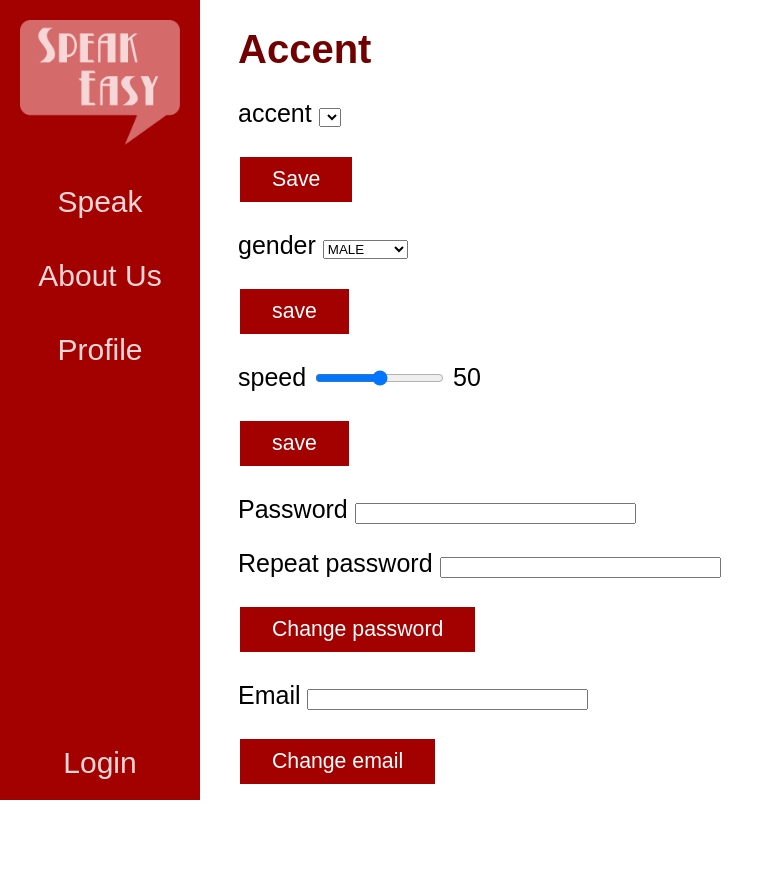
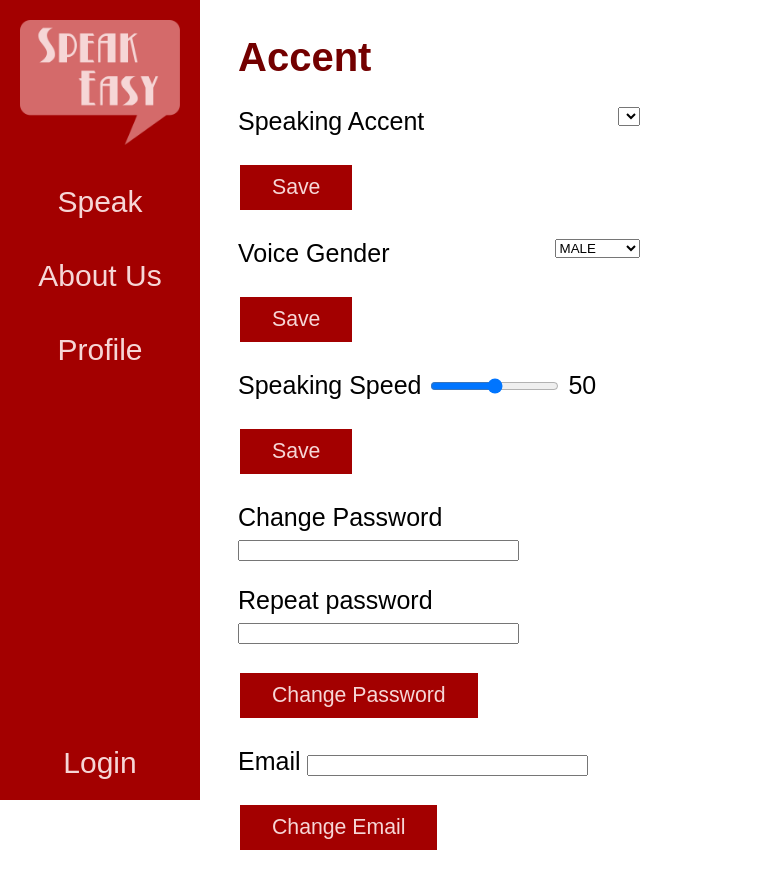
Before and after one commit to rakhadjo/speakeasy, a Flask app: page /profile in a window 1280 px wide. Shown: the whole page, without its empty margins (0-784 px from the left). Before the commit the page ends 800 px from the top, so only its background shows below. Run offline with Flask 2, Linux system fonts and the light colour scheme; lists and menus that the app fills with data are empty.

Commit message:
Slight changes to cases of forms and to buttons

```diff
--- a/speakeasy/app/forms.py
+++ b/speakeasy/app/forms.py
@@ -32,28 +32,28 @@ class AccentProfileForm(FlaskForm):
     accents = (voice.name for voice in speech_client.list_voices().voices)
     accents = (name for name in accents if name[:2] == "en")
     accents = [(name, name) for name in accents]
-    accent_dropdown = SelectField('accent',
+    accent_dropdown = SelectField('Speaking Accent',
             choices = accents,
             validators = [DataRequired()])
     submit = SubmitField("Save")
 
 class GenderProfileForm(FlaskForm):
     genders = [(g,g) for g in ("MALE", "FEMALE", "NEUTRAL")]
-    gender_dropdown = SelectField("gender",
+    gender_dropdown = SelectField("Voice Gender",
             choices = genders,
             validators = [DataRequired()])
-    submit = SubmitField("save")
+    submit = SubmitField("Save")
 
 class SpeedProfileForm(FlaskForm):
-    speed = DecimalRangeField("speed", default = 50)
-    submit = SubmitField("save")
+    speed = DecimalRangeField("Speaking Speed", default = 50)
+    submit = SubmitField("Save")
 
 class PasswordProfileForm(FlaskForm):
-    password = PasswordField("Password", validators=[DataRequired()])
+    password = PasswordField("Change Password", validators=[DataRequired()])
     password2 = PasswordField(
             "Repeat password", validators=[DataRequired(), EqualTo("password")])
-    submit = SubmitField("Change password")
+    submit = SubmitField("Change Password")
 
 class EmailProfileForm(FlaskForm):
     email = StringField("Email", validators=[DataRequired(), Email()])
-    submit = SubmitField("Change email")
+    submit = SubmitField("Change Email")
--- a/speakeasy/app/static/css/mainstyles.css
+++ b/speakeasy/app/static/css/mainstyles.css
@@ -119,13 +119,24 @@ textarea {
 	width: 20px;
 }
 
+select {
+	float: right;
+}
+
 input[type=submit] {
 	background-color: #A30000;
 	font-size: 0.85em;
-  border: none;
-  color: white;
-  padding: 10px 32px;
-  text-decoration: none;
-  margin: 4px 2px;
-  cursor: pointer;
+	border: none;
+	color: #F6D6D6;
+	padding: 10px 32px;
+	text-decoration: none;
+	margin: 4px 2px;
+	cursor: pointer;
 }
+
+input[type=submit]:active {
+	background-color: #730000;
+
+	color: #F6D6D6;
+
+}
--- a/speakeasy/app/templates/profile.html
+++ b/speakeasy/app/templates/profile.html
@@ -4,6 +4,8 @@
 
 {% block content %}
 <script type="text/javascript" src="{{ url_for('static', filename='js/profile.js') }}"></script>
+
+<div class="column50">
 	<h1>Accent</h1>
 	<form action="" method="post" novalidate>
 		{{ accent_form.hidden_tag() }}
@@ -68,4 +70,5 @@
 		</p>
 		<p>{{ email_form.submit() }}</p>
 	</form>
+</div>
 {% endblock %}
```
Lines whose indentation alone changed are shown as unchanged.
